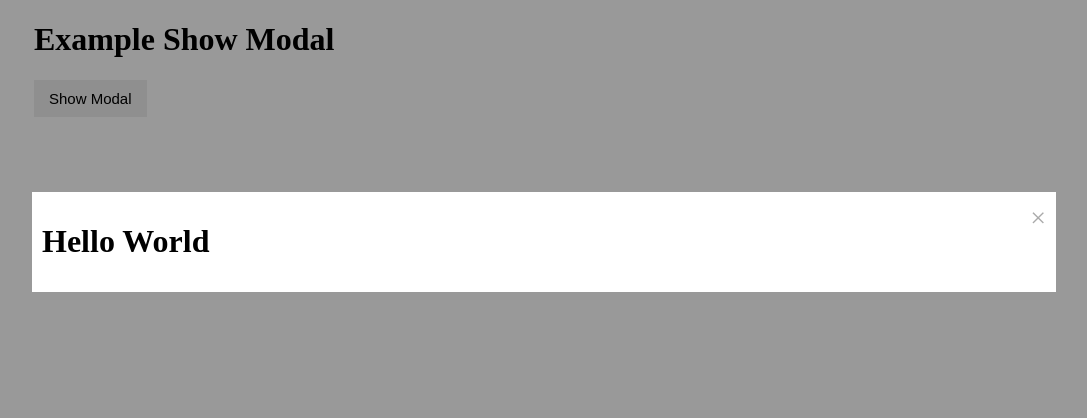
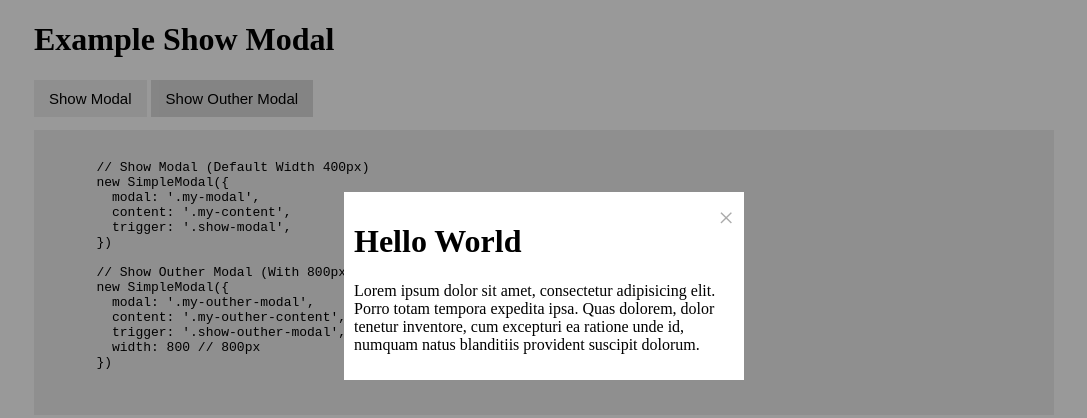
Before and after one commit to tutorjs/simple-modal, a website: page index.html in a window 1280 px wide. Both pictures are taken after a click on the button "Show Modal". Shown: the whole page, without its empty margins (96-1183 px from the left). Drawn offline with Linux system fonts and the light colour scheme.

Commit message:
MODIFIED: new style

```diff
--- a/index.html
+++ b/index.html
@@ -3,7 +3,43 @@
 <head>
   <meta charset="UTF-8">
   <title>Simple Modal</title>
-  <link rel="stylesheet" href="src/css/style.css">
+  <link rel="stylesheet" href="src/css/simple-modal.css">
+  <style>
+
+    .container {
+      max-width: 1020px;
+      margin: 0 auto;
+    }
+
+    .show-modal {
+      padding: 10px 15px;
+      border: none;
+      background: #eee;
+      cursor: pointer;
+      font-size: 15px;
+    }
+
+    .show-modal:hover {
+      box-shadow: 2px 2px 2px #ddd;
+    }
+
+    .show-outher-modal {
+      padding: 10px 15px;
+      border: none;
+      background: #ddd;
+      cursor: pointer;
+      font-size: 15px;
+    }
+
+    .show-outher-modal:hover {
+      box-shadow: 2px 2px 2px #ddd;
+    }
+
+    pre {
+      background: #eee;
+    }
+
+  </style>
 </head>
 <body>
 
@@ -11,17 +47,67 @@
     <!-- button show modal -->
     <h1>Example Show Modal</h1>
     <button class="show-modal">Show Modal</button>
+    <button class="show-outher-modal">Show Outher Modal</button>
+
+    <pre>
+      <code>
+
+        // Show Modal (Default Width 400px)
+        new SimpleModal({
+          modal: '.my-modal',
+          content: '.my-content',
+          trigger: '.show-modal',
+        })
+
+        // Show Outher Modal (With 800px)
+        new SimpleModal({
+          modal: '.my-outher-modal',
+          content: '.my-outher-content',
+          trigger: '.show-outher-modal',
+          width: 800 // 800px
+        })
+
+      </code>
+    </pre>
+
   </div>
 
   <!-- modal element -->
-  <div class="modal">
-    <div class="modal-content">
-      <span class="close">&times;</span>
+  <div class="my-modal">
+    <div class="my-content">
       <h1>Hello World</h1>
+      <p>Lorem ipsum dolor sit amet, consectetur adipisicing elit. Porro totam tempora expedita ipsa. Quas dolorem, dolor tenetur inventore, cum excepturi ea ratione unde id, numquam natus blanditiis provident suscipit dolorum.</p>
     </div>
   </div>
 
-  <script src="src/js/index.js"></script>
+
+  <div class="my-outher-modal">
+    <div class="my-outher-content">
+      <h1>Halo Dunia</h1>
+      <p>Lorem ipsum dolor sit amet, consectetur adipisicing elit. Porro totam tempora expedita ipsa. Quas dolorem, dolor tenetur inventore, cum excepturi ea ratione unde id, numquam natus blanditiis provident suscipit dolorum.</p>
+    </div>
+  </div>
+
+  <script src="src/js/simple-modal.js"></script>
+
+  <script>
+
+    // My Modal
+    new SimpleModal({
+      modal: '.my-modal',
+      content: '.my-content',
+      trigger: '.show-modal'
+    })
+
+    // My Outher Modal
+    new SimpleModal({
+      modal: '.my-outher-modal',
+      content: '.my-outher-content',
+      trigger: '.show-outher-modal',
+      width: 800 // width 800px
+    })
+
+  </script>
 
 </body>
 </html>
--- /dev/null
+++ b/index.js
@@ -0,0 +1 @@
+module.exports = reqiure('./src/js/index.js');
--- a/src/css/style.css
+++ b/src/css/simple-modal.css
@@ -1,3 +1,8 @@
+/**
+* Simple Modal
+* Author adiatma9024@gmail.com
+*/
+
 *,
 *:after,
 *:before {
@@ -8,23 +13,6 @@ html,
 body {
   padding: 0;
   margin: 0;
-}
-
-.container {
-  max-width: 1020px;
-  margin: 0 auto;
-}
-
-.show-modal {
-  padding: 10px 15px;
-  border: none;
-  background: #eee;
-  cursor: pointer;
-  font-size: 15px;
-}
-
-.show-modal:hover {
-  box-shadow: 2px 2px 2px #ddd;
 }
 
 .modal {
@@ -43,7 +31,6 @@ body {
   background: #fff;
   padding: 10px;
   margin: 15% auto;
-  width: 80%;
 }
 
 .close {
--- a/src/js/index.js
+++ /dev/null
@@ -1,21 +0,0 @@
-// selection button show modal
-var showModal = document.querySelector('.show-modal');
-// selection element class modal
-var modal = document.querySelector('.modal');
-// selection span close
-var spanClose = document.querySelector('.close');
-
-// Add Trigger Action If Click Span Close
-spanClose.addEventListener('click', function() {
-  modal.style.display = 'none';
-});
-
-// Action Show Modal
-var actionShowModal = function () {
-  modal.style.display = 'block';
-};
-
-// Add Trigger Action If Click Button Show Modal
-showModal.addEventListener('click', function() {
-  actionShowModal();
-});
--- /dev/null
+++ b/src/js/simple-modal.js
@@ -0,0 +1,89 @@
+/**
+* Simple Modal
+* Author adiatma9024@gmail.com
+*/
+
+;(function(root, factory) {
+  root.SimpleModal = factory();
+})(this, function () {
+
+  /**
+  * write with es2015
+  */
+
+  function el(selector) {
+    return document.querySelector(selector);
+  }
+
+  function findChildren(element, selector) {
+    return element.querySelectorAll(selector);
+  }
+
+  function createModalContent() {
+    var modalContent = document.createElement('div');
+    modalContent.classList.add('modal-content');
+    return modalContent;
+  }
+
+  function createSpanClose() {
+    var spanClose = document.createElement('span');
+    spanClose.classList.add('close');
+    spanClose.innerHTML = '&times;';
+    return spanClose;
+  }
+
+  function configModal(options) {
+
+    this.options = Object.assign({}, options);
+
+    this.width = this.options.width || 400;
+
+    this.wrapModalContent = this.wrapModalContent.bind(this);
+
+    this.makeModal();
+
+  };
+
+  configModal.prototype.makeModal = function makeModal() {
+
+    // Add class modal
+    var modal = el(this.options.modal);
+    modal.classList.add('modal');
+
+    // Add modal content
+    var content = findChildren(modal, this.options.content);
+    var modalContent = this.wrapModalContent(content);
+
+    // Add action close
+    var close = findChildren(modalContent, '.close')[0];
+    close.addEventListener('click', function() {
+      modal.style.display = 'none';
+    });
+
+    // Add trigger action
+    var trigger = el(this.options.trigger);
+    trigger.addEventListener('click', function() {
+      modal.style.display = 'block';
+    });
+
+    modal.appendChild(modalContent);
+
+  }
+
+  configModal.prototype.wrapModalContent = function wrapModalContent(children) {
+    var fragmentModalContent = document.createDocumentFragment();
+    var modalContent = createModalContent();
+    modalContent.style.width = this.width + 'px';
+
+    Array.prototype.forEach.call(children, function(e) {
+      modalContent.appendChild(createSpanClose());
+      modalContent.appendChild(e);
+      fragmentModalContent.appendChild(modalContent);
+    });
+
+    return fragmentModalContent;
+  }
+
+  return configModal;
+
+});
```
Also changed, not shown: package.json (added, +9 -0 lines), README.md.
